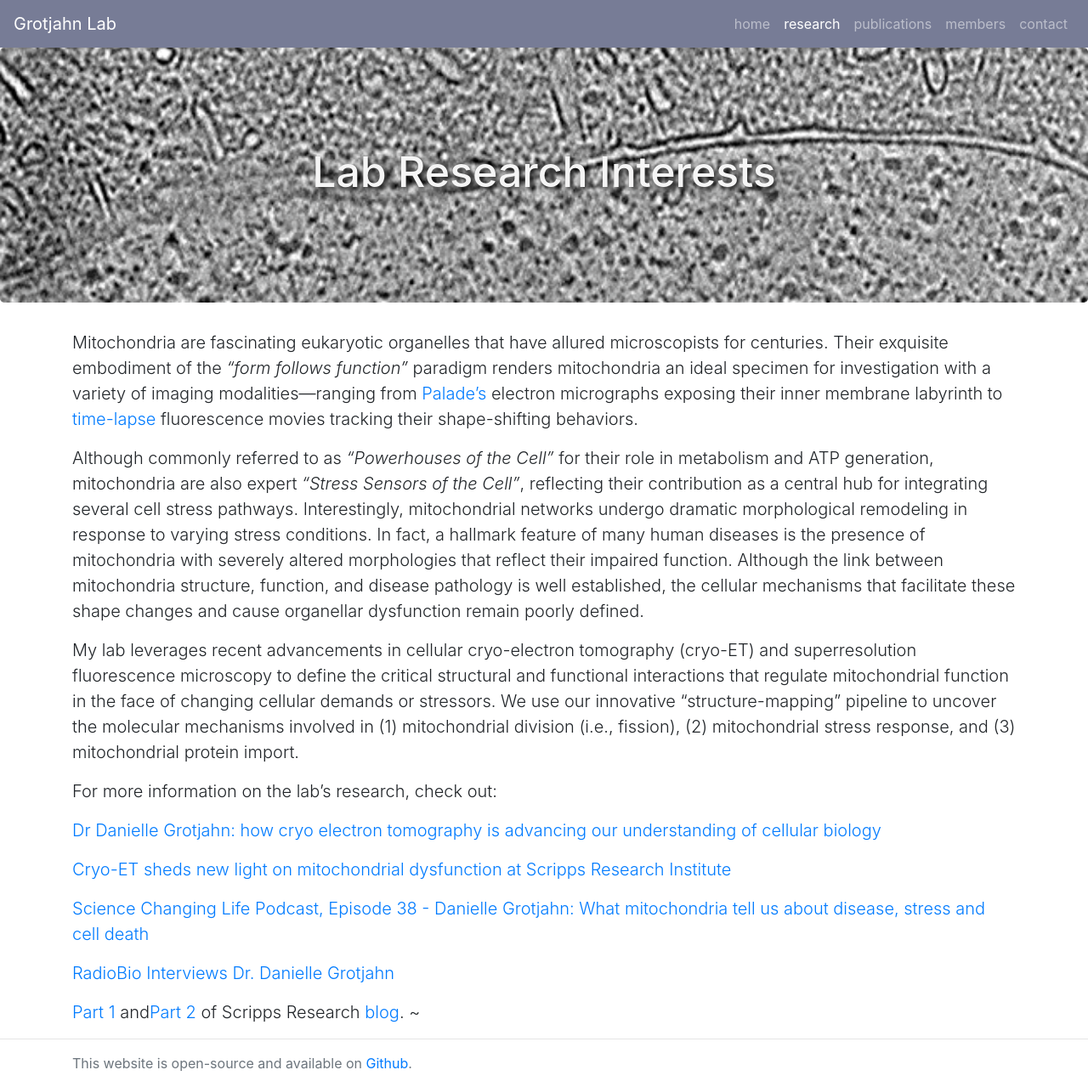
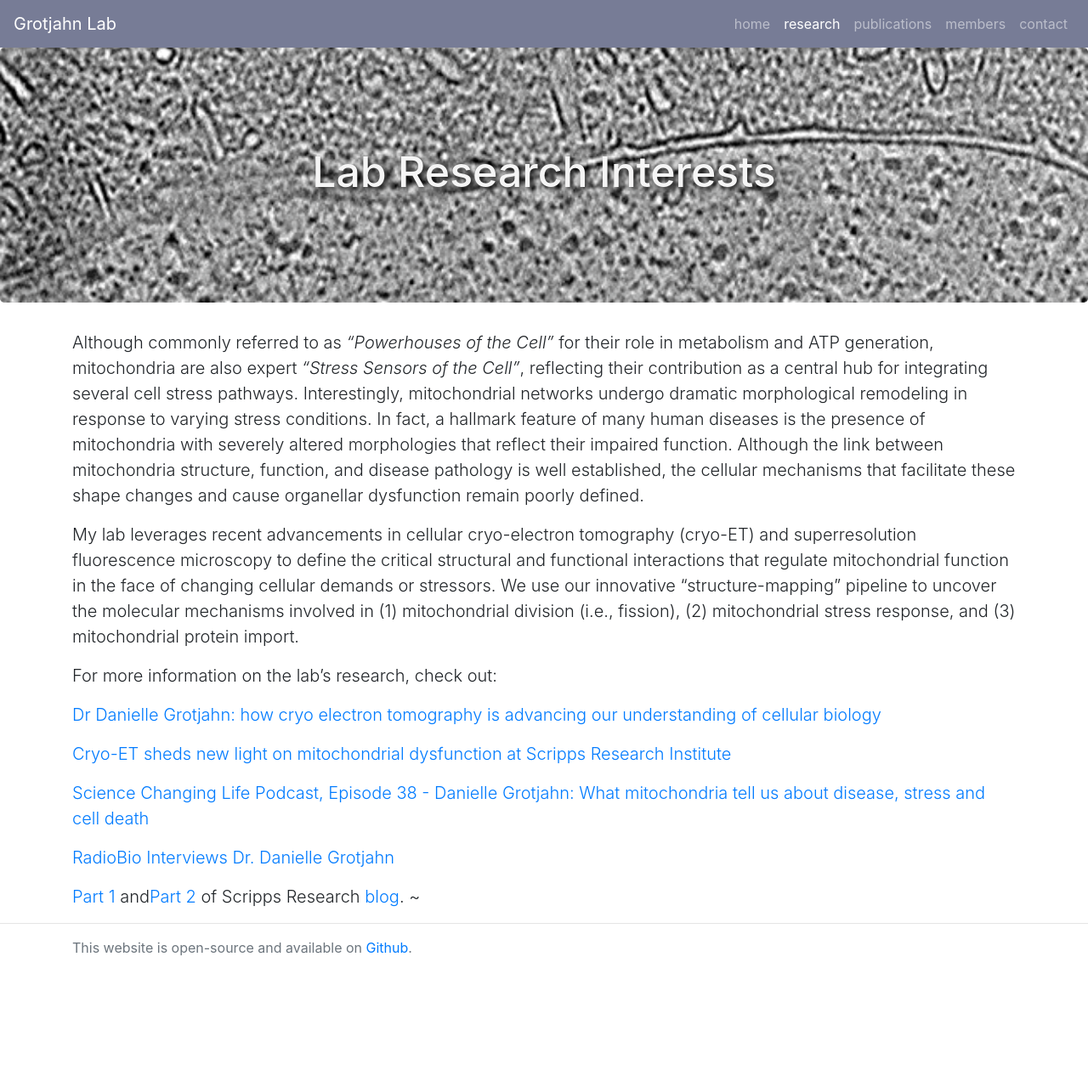
Before and after one commit to GrotjahnLab/GrotjahnLab.github.io, a Jekyll site: the page built from research/index.md, in a window 1280 px wide. Shown: the whole page at 85% size. Built offline with Jekyll 4.4.1, drawn with Linux system fonts in a browser that asks for light colours; nearby versions of some CDN libraries; comment, search, counter and statistics services are not loaded; after the commit the page ends 1143 px from its top, so only the background shows below that.

Commit message:
update index

```diff
--- a/research/index.md
+++ b/research/index.md
@@ -4,8 +4,6 @@ layout: parallax_lead
 banner: /static/img/banners/slicer_003.png
 group: research
 ---
-
-Mitochondria are fascinating eukaryotic organelles that have allured microscopists for centuries. Their exquisite embodiment of the *“form follows function”* paradigm renders mitochondria an ideal specimen for investigation with a variety of imaging modalities—ranging from [Palade’s](https://journals.sagepub.com/doi/pdf/10.1177/1.4.188) electron micrographs exposing their inner membrane labyrinth to [time-lapse](https://www.molbiolcell.org/doi/abs/10.1091/mbc.8.7.1233) fluorescence movies tracking their shape-shifting behaviors.
 
 Although commonly referred to as *“Powerhouses of the Cell”* for their role in metabolism and ATP generation, mitochondria are also expert *“Stress Sensors of the Cell”*, reflecting their contribution as a central hub for integrating several cell stress pathways. Interestingly, mitochondrial networks undergo dramatic morphological remodeling in response to varying stress conditions. In fact, a hallmark feature of many human  diseases is the presence of mitochondria with severely altered morphologies that reflect their impaired function. Although the link between mitochondria structure, function,  and disease pathology is well established, the cellular mechanisms that facilitate these shape changes and cause organellar dysfunction remain poorly defined.
 
```
